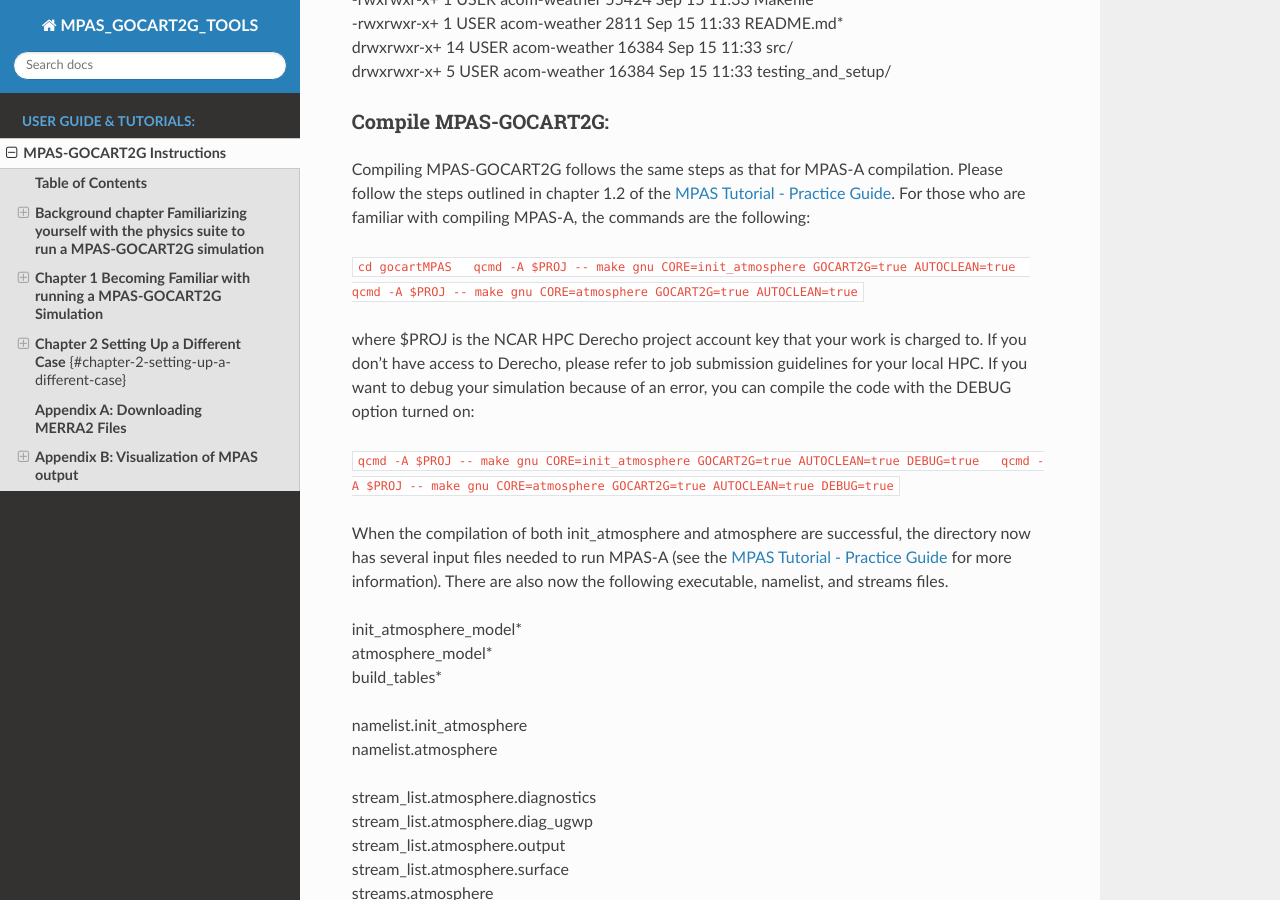
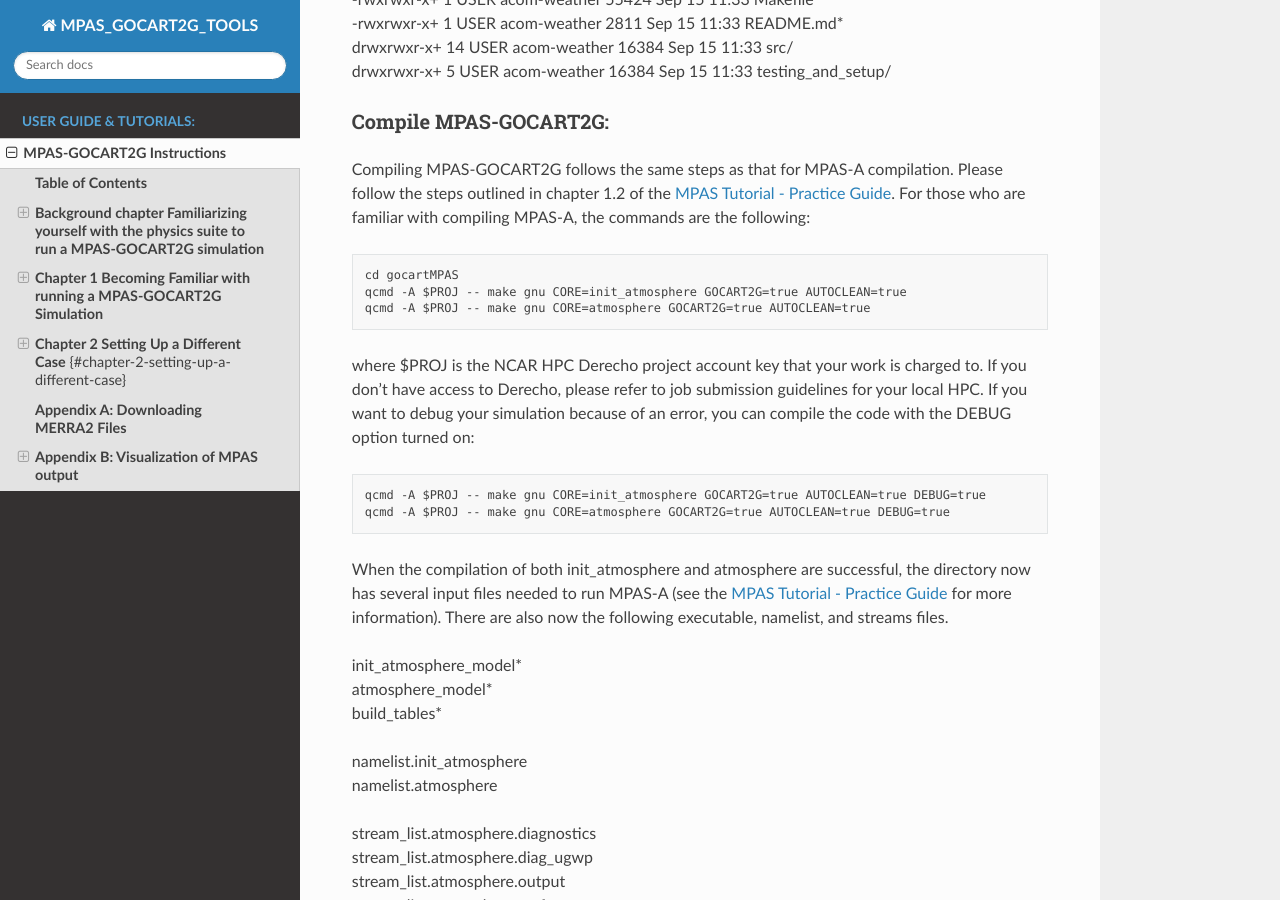
Before and after one commit to flacey19/MPAS_GOCART2G_TOOLS, a Sphinx documentation site: the page built from docs/tutorial.md, in a window 1280 px wide and 900 px high, scrolled down 6449 px. Built offline with Sphinx 7.4.7 and the Read the Docs theme 3.1.0, drawn with Linux system fonts in a browser that asks for light colours.

````diff
--- a/docs/tutorial.md
+++ b/docs/tutorial.md
@@ -145,14 +145,18 @@ drwxrwxr-x+      5 USER acom-weather 16384 Sep 15 11:33 testing\_and\_setup/
 
 Compiling MPAS-GOCART2G follows the same steps as that for MPAS-A compilation. Please follow the steps outlined in chapter 1.2 of the <a href="https://www2.mmm.ucar.edu/projects/mpas/tutorial/Virtual2026/" target="_blank" rel="noopener noreferrer">MPAS Tutorial - Practice Guide</a>. For those who are familiar with compiling MPAS-A, the commands are the following:
 
-`cd gocartMPAS
+```
+cd gocartMPAS
 qcmd -A $PROJ -- make gnu CORE=init_atmosphere GOCART2G=true AUTOCLEAN=true
-qcmd -A $PROJ -- make gnu CORE=atmosphere GOCART2G=true AUTOCLEAN=true`
+qcmd -A $PROJ -- make gnu CORE=atmosphere GOCART2G=true AUTOCLEAN=true
+```
 
 where $PROJ is the NCAR HPC Derecho project account key that your work is charged to. If you don’t have access to Derecho, please refer to job submission guidelines for your local HPC. If you want to debug your simulation because of an error, you can compile the code with the DEBUG option turned on:
 
-`qcmd -A $PROJ -- make gnu CORE=init_atmosphere GOCART2G=true AUTOCLEAN=true DEBUG=true
-qcmd -A $PROJ -- make gnu CORE=atmosphere GOCART2G=true AUTOCLEAN=true DEBUG=true`
+```
+qcmd -A $PROJ -- make gnu CORE=init_atmosphere GOCART2G=true AUTOCLEAN=true DEBUG=true
+qcmd -A $PROJ -- make gnu CORE=atmosphere GOCART2G=true AUTOCLEAN=true DEBUG=true
+```
 
 When the compilation of both init\_atmosphere and atmosphere are successful, the directory now has several input files needed to run MPAS-A (see the <a href="https://www2.mmm.ucar.edu/projects/mpas/tutorial/Virtual2026/" target="_blank" rel="noopener noreferrer">MPAS Tutorial - Practice Guide</a> for more information). There are also now the following executable, namelist, and streams files.
 
````
